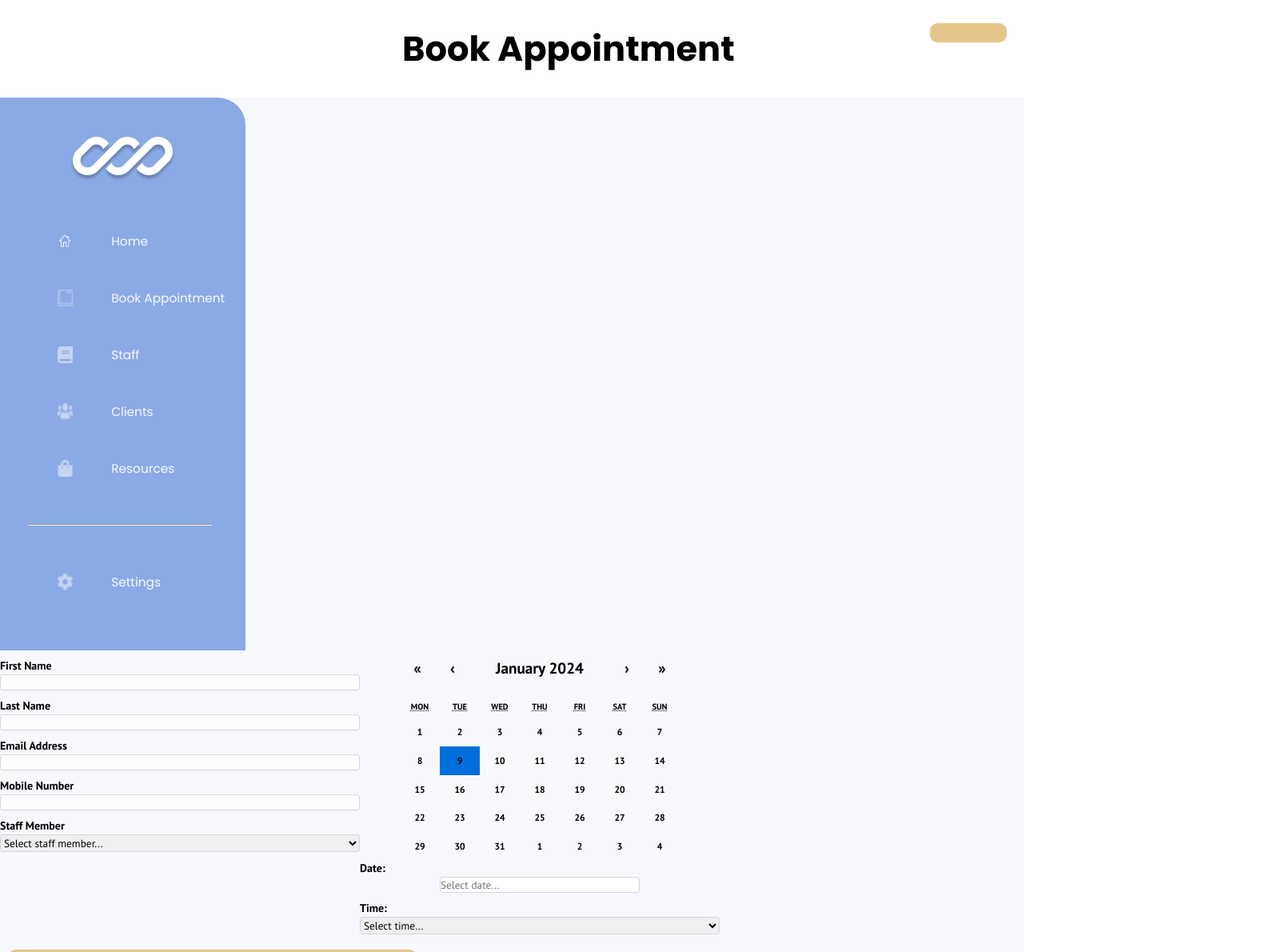
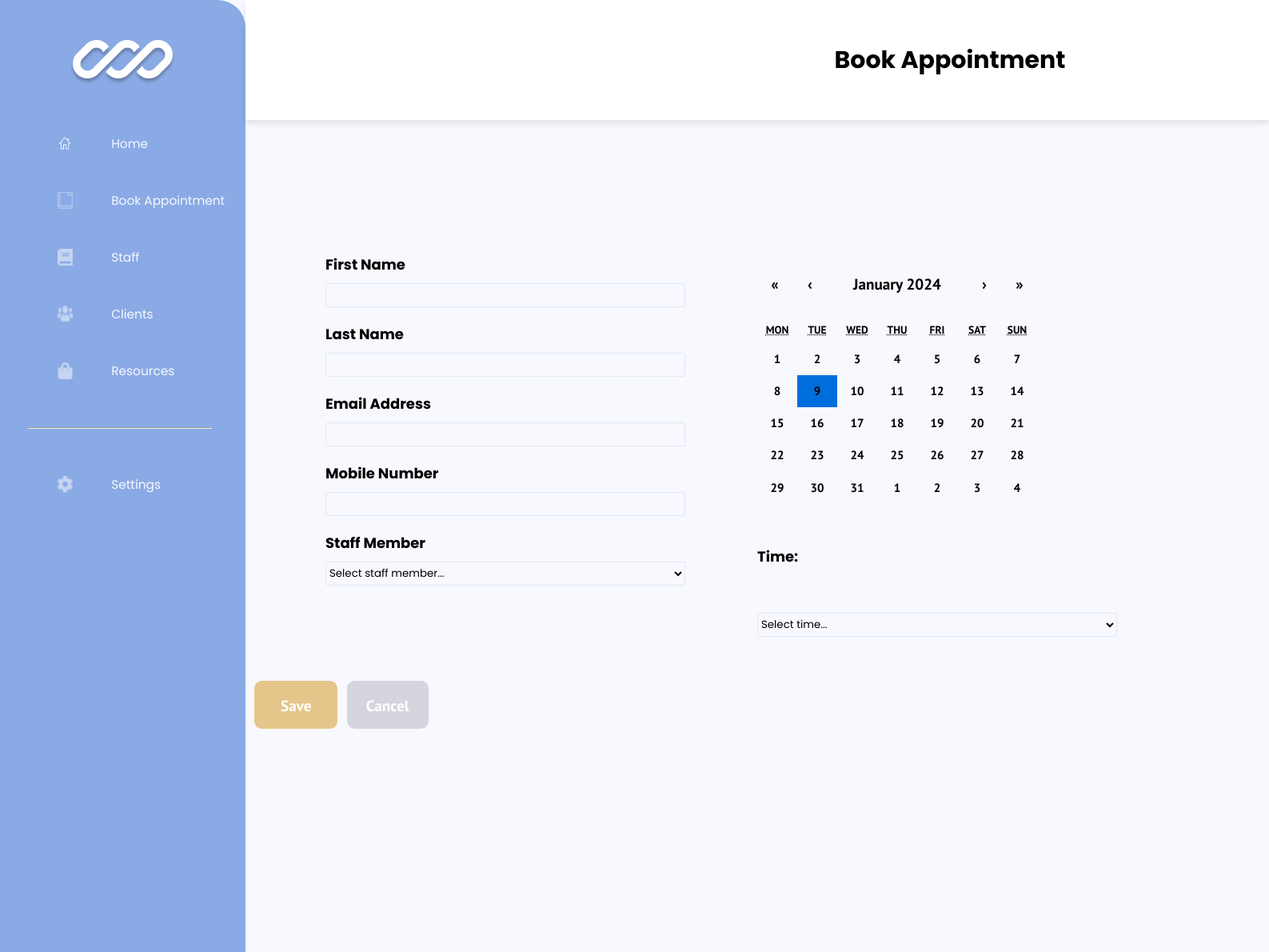
Before and after one commit to nology-tech/verde-client-project, a React (Vite) app: page /bookAppointment in a window 1280 px wide. Shown: the top 1190 px of the page at 80% size, 1587 px wide, since content can reach past the window. Built offline with nearby package versions, Linux system fonts and the light colour scheme.

Commit message:
desktop-styling

```diff
--- a/src/pages/BookAppointment/BookAppointment.scss
+++ b/src/pages/BookAppointment/BookAppointment.scss
@@ -1,4 +1,6 @@
 @import "../../styles/_variables.scss";
+@import url("https://fonts.googleapis.com/css2?family=Poppins&display=swap");
+
 @import "react-calendar/dist/Calendar.css"; //react-calendar default stylesheet
 @import "react-datepicker/dist/react-datepicker.css";
 
@@ -7,8 +9,19 @@
     background-color: $clr-white;
     font-weight: bold;
 
+    &__header {
+      .header {
+        &__title {
+          display: flex;
+          justify-content: center;
+          font-size: 30px;
+          align-items: center;
+        }
+      }
+    }
+
     &__form {
-      font-size: 14px;
+      font-size: 11px;
 
       &--leftside {
         display: flex;
@@ -19,22 +32,28 @@
         label {
           color: black;
           display: flex;
-          margin-bottom: 2px;
+          margin-bottom: 5px;
           width: 250px;
+          font-family: "Poppins", sans-serif;
         }
 
         input {
           margin-bottom: 10px;
           width: 250px;
-          border: 0.5px solid $clr-accent-grey;
+          height: 30px;
+          border: 0.5px solid #e2e8f0;
           border-radius: 3px;
+          font-family: "Poppins", sans-serif;
         }
 
         select {
           margin-bottom: 10px;
           width: 250px;
-          border: 0.5px solid $clr-accent-grey;
+          height: 30px;
+          border: 0.5px solid #e2e8f0;
+          height: 30px;
           border-radius: 3px;
+          font-family: "Poppins", sans-serif;
         }
       }
 
@@ -42,35 +61,40 @@
         display: flex;
         flex-direction: column;
         align-items: center;
+        margin-bottom: 10px;
 
         label {
           color: black;
           display: flex;
-          margin-bottom: 2px;
+          margin-bottom: 5px;
           width: 250px;
+          font-family: "Poppins", sans-serif;
         }
 
         input {
           margin-bottom: 10px;
           width: 250px;
-          border: 0.5px solid $clr-accent-grey;
+          border: 0.5px solid #e2e8f0;
+          height: 30px;
           border-radius: 3px;
+          font-family: "Poppins", sans-serif;
         }
 
         select {
           margin-bottom: 10px;
           width: 250px;
-          border: 0.5px solid $clr-accent-grey;
+          height: 30px;
+          border: 0.5px solid #e2e8f0;
           border-radius: 3px;
+          font-family: "Poppins", sans-serif;
         }
       }
     }
 
-    .calendar-desktop {
-      display: none;
-    }
-  }
-
+    &__buttons {
+      display: flex;
+      justify-content: center;
+      flex-direction: column;
       .save-button {
         display: none;
       }
@@ -88,6 +112,13 @@
         }
       }
     }
+
+    .calendar-desktop {
+      display: none;
+    }
+  }
+}
+
 @media screen and (min-width: $tablet-breakpoint) {
   .calendar-desktop {
     display: none;
@@ -95,60 +126,135 @@
 }
 
 @media screen and (min-width: $desktop-breakpoint) {
+  html,
+  body {
+    margin: 0;
+    padding: 0;
+    background-color: $clr-secondary-lt;
+  }
+
+  .container {
+    background-color: $clr-secondary-lt;
+    width: 100vw;
+
     .book-appointment {
+      //  width: 100vw;
       background-color: $clr-secondary-lt;
+      display: grid;
+
+      grid-template-columns: 1fr 1fr 1fr 1fr;
+      grid-template-rows: 1fr 1fr 1fr 1fr;
+
+      .datepicker {
+        display: none;
+      }
+
+      &__header {
+        background-color: white;
+        grid-column: 2/5;
+        grid-row: 1/2;
+        text-align: center;
+        display: flex;
+        justify-content: center;
+        width: 100vw;
+        height: 150px;
+        box-shadow: 0px 4px 8px rgba(0, 0, 0, 0.1);
+      }
+
+      &__navbar {
+        grid-column: 1/ 2;
+        grid-row: 1/5;
+        width: 307px;
+      }
+
+      &__buttons {
+        grid-column: 1/ 2;
+        grid-row: 3/4;
+        display: flex;
+        flex-direction: row;
+        margin-right: 400px;
+
+        .save-button {
+          display: block;
+        }
+
+        .submit-button {
+          a {
+            display: none;
+            justify-content: center;
+          }
+        }
+        .cancel-button {
+          a {
+            display: flex;
+            justify-content: center;
+          }
+        }
+      }
 
       &__form {
-      display: flex;
-      flex-direction: row;
+        font-size: 18px;
+        width: 100vw;
+
+        grid-column: 2/5;
+        grid-row: 2/4;
+        grid-template-columns: 1fr 1fr;
+        display: grid;
 
         .calendar-desktop {
-        display: block;
+          display: grid;
           background-color: $clr-secondary-lt;
           border: none;
         }
 
         &--leftside {
-        width: 450px;
-        display: flex;
-        justify-content: flex-start;
+          display: grid;
+
           flex-direction: column;
+          margin-left: 100px;
+          margin-bottom: 100px;
 
           label {
             color: black;
-          display: flex;
+
             width: 450px;
-          margin-bottom: 2px;
+            margin-bottom: 10px;
           }
 
           input {
             margin-bottom: 10px;
             width: 450px;
+            background-color: $clr-secondary-lt;
+            margin-bottom: 20px;
           }
 
           select {
             color: black;
             width: 450px;
+            background-color: $clr-secondary-lt;
+            margin-bottom: 10px;
           }
 
           option {
             width: 450px;
+            background-color: $clr-secondary-lt;
           }
         }
 
         &--rightside {
-        width: 450px;
-        display: flex;
-        justify-content: flex-end;
+          display: grid;
+          //justify-content: flex-end;
           flex-direction: column;
 
           select {
             color: black;
             width: 450px;
+            background-color: $clr-secondary-lt;
           }
 
           option {
             width: 450px;
+            background-color: $clr-secondary-lt;
           }
 
           label {
@@ -157,12 +263,5 @@
         }
       }
     }
-
-  .save-button {
-    display: block;
-  }
-
-  .submit-button {
-    display: none;
   }
 }
--- a/src/pages/BookAppointment/BookAppointment.tsx
+++ b/src/pages/BookAppointment/BookAppointment.tsx
@@ -147,17 +147,22 @@ const BookAppointment = () => {
   };
 
   return (
+    <div className="container">
       <div className="book-appointment">
+        <div className="book-appointment__navbar">
+          <NavBar variant="light" />
+        </div>
+        <div className="book-appointment__header">
           <Header
             title="Book Appointment"
             variant="light"
             onClick={() => console.log("Shall I go home??")}
-        buttonOption={true}
+            buttonOption={false}
             buttonLabel=""
             buttonVariant="yellow"
           />
           {/* uses npmjs react-calendar package */}
-      <NavBar variant="light" />
+        </div>
         <form className="book-appointment__form">
           <div className="book-appointment__form--leftside">
             <label>First Name</label>
@@ -212,7 +217,7 @@ const BookAppointment = () => {
               onChange={(date: any) => handleDateChange(date)}
               value={selectedDate as Date}
             />
-
+            <div className="datepicker">
               <label>Date:</label>
               <DatePicker
                 selected={datePickerDate as Date}
@@ -220,7 +225,7 @@ const BookAppointment = () => {
                 onChange={handleDatePickerChange}
                 placeholderText="Select date..."
               />
-
+            </div>
             <label>Time:</label>
 
             <select
@@ -239,10 +244,15 @@ const BookAppointment = () => {
               ))}
             </select>
           </div>
-      </form>
-      {/* button component needs buttonprops so we cant hide the submit button on desktop view and show it on mobile view */}
+
+          <div className="book-appointment__buttons">
             <div className="save-button">
-        <Button label="Save" variant="yellow" onClick={handleSubmit} />
+              <Button
+                label="Save"
+                variant="yellow"
+                onClick={handleSubmit}
+                size="large"
+              />
             </div>
             <div className="submit-button">
               <Button
@@ -260,7 +270,11 @@ const BookAppointment = () => {
                 size="large"
               />
             </div>
+          </div>
+        </form>
+
         <Footer variant="light" />
+      </div>
     </div>
   );
 };
```
Lines whose indentation alone changed are shown as unchanged.
